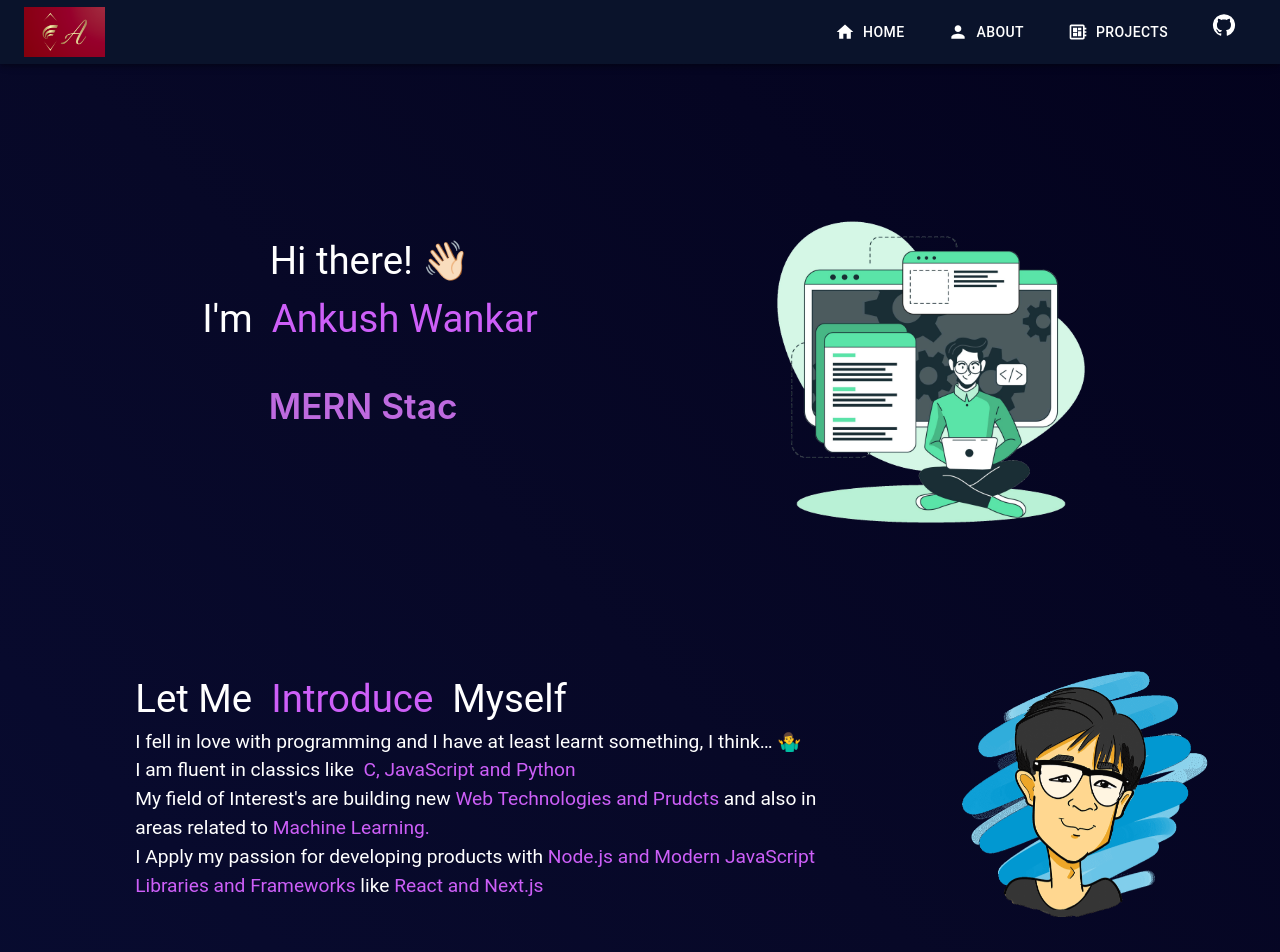
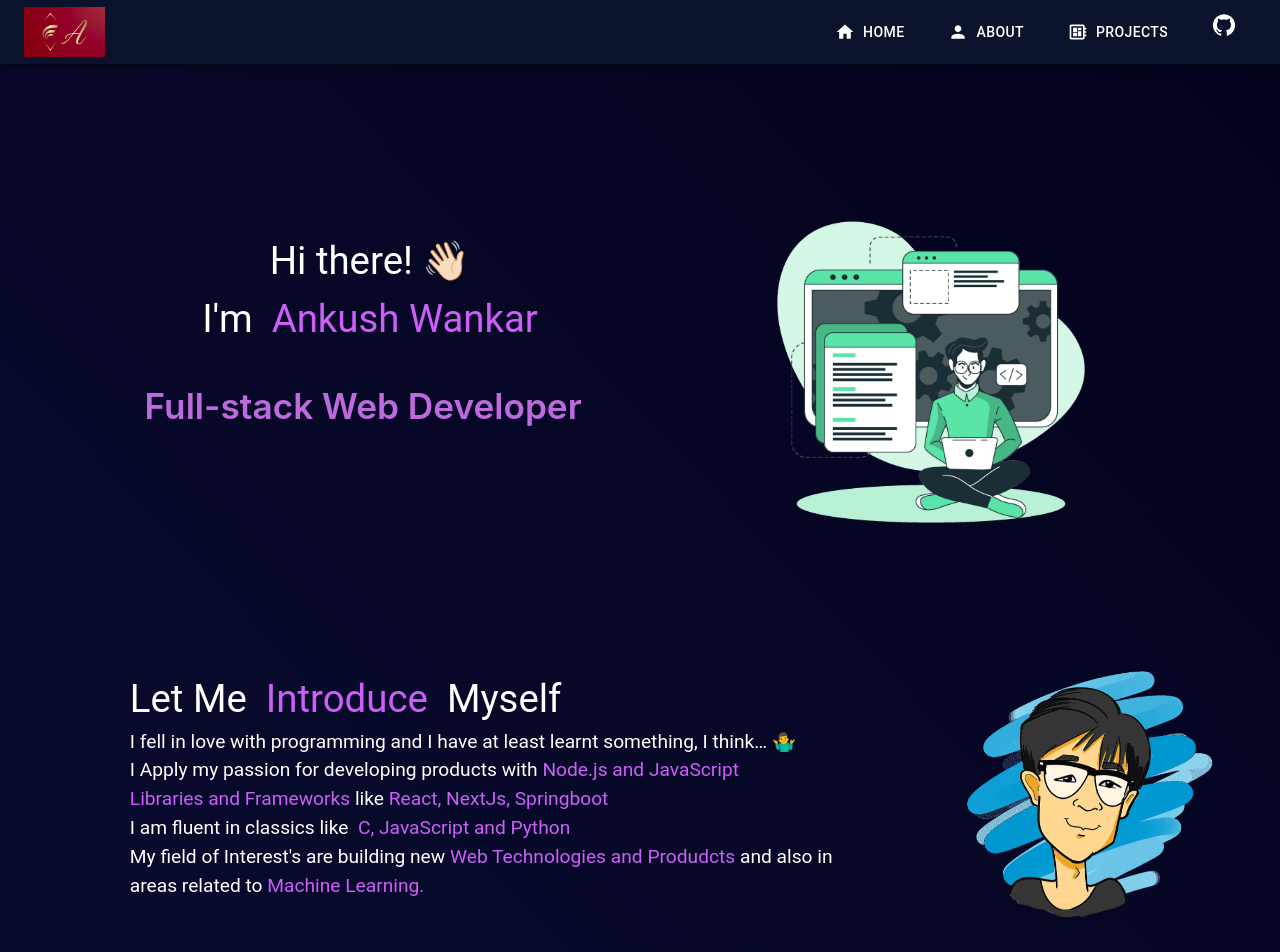
Before and after one commit to ankush357159/folio, a React (Create React App) app: page / in a window 1280 px wide. Shown: the top 952 px of the page. Built offline with nearby package versions, Linux system fonts and the light colour scheme.

Commit message:
skills updated

```diff
--- a/src/components/pages/home/Intro.js
+++ b/src/components/pages/home/Intro.js
@@ -36,6 +36,42 @@ const Intro = () => {
         </Typography>
         <Box sx={{ textAlign: "left" }}>
           <Typography component='span' sx={{ fontSize: "1.2em" }}>
+            I Apply my passion for developing products with {""}
+          </Typography>
+          <Typography
+            component='span'
+            sx={{ fontSize: "1.2em", color: "#cd5ff8" }}
+          >
+            Node.js and {""}
+          </Typography>
+
+          <Typography
+            component='span'
+            sx={{ fontSize: "1.2em", color: "#cd5ff8" }}
+          >
+            JavaScript
+          </Typography>
+          <Box>
+            <Typography
+              component='span'
+              sx={{ fontSize: "1.2em", color: "#cd5ff8" }}
+            >
+              Libraries and Frameworks{" "}
+            </Typography>
+
+            <Typography component='span' sx={{ fontSize: "1.2em" }}>
+              like{" "}
+            </Typography>
+            <Typography
+              component='span'
+              sx={{ fontSize: "1.2em", color: "#cd5ff8" }}
+            >
+              React, NextJs, Springboot{" "}
+            </Typography>
+          </Box>
+        </Box>
+        <Box sx={{ textAlign: "left" }}>
+          <Typography component='span' sx={{ fontSize: "1.2em" }}>
             I am fluent in classics like &nbsp;
           </Typography>
           <Typography
@@ -53,7 +89,7 @@ const Intro = () => {
             component='span'
             sx={{ fontSize: "1.2em", color: "#cd5ff8" }}
           >
-            Web Technologies and Prudcts {""}
+            Web Technologies and Produdcts {""}
           </Typography>
           <Typography component='span' sx={{ fontSize: "1.2em" }}>
             and also in
@@ -72,42 +108,7 @@ const Intro = () => {
           </Box>
         </Box>
 
-        <Box sx={{ textAlign: "left" }}>
-          <Typography component='span' sx={{ fontSize: "1.2em" }}>
-            I Apply my passion for developing products with {""}
-          </Typography>
-          <Typography
-            component='span'
-            sx={{ fontSize: "1.2em", color: "#cd5ff8" }}
-          >
-            Node.js and {""}
-          </Typography>
 
-          <Typography
-            component='span'
-            sx={{ fontSize: "1.2em", color: "#cd5ff8" }}
-          >
-            Modern JavaScript
-          </Typography>
-          <Box>
-            <Typography
-              component='span'
-              sx={{ fontSize: "1.2em", color: "#cd5ff8" }}
-            >
-              Libraries and Frameworks{" "}
-            </Typography>
-
-            <Typography component='span' sx={{ fontSize: "1.2em" }}>
-              like{" "}
-            </Typography>
-            <Typography
-              component='span'
-              sx={{ fontSize: "1.2em", color: "#cd5ff8" }}
-            >
-              React and Next.js{" "}
-            </Typography>
-          </Box>
-        </Box>
       </Box>
       <Box item xs={12} sm={12} md={4} lg={4}>
         <Box>
--- a/src/components/pages/home/Typewriter.js
+++ b/src/components/pages/home/Typewriter.js
@@ -8,10 +8,11 @@ function Type() {
     <Typewriter
       options={{
         strings: [
-          "Developer",
+          "Full-stack Web Developer",
           "MERN Stack Developer",
-          "Django-React Developer",
-          "Machine Learning Enthusiast",
+          "NextJs Developer",
+          "NodeJs Developer",
+          "Spring-boot Developer",
         ],
         autoStart: true,
         loop: true,
```
Also changed, not shown: 2 other files (tests, documents, lock files or other folders).
